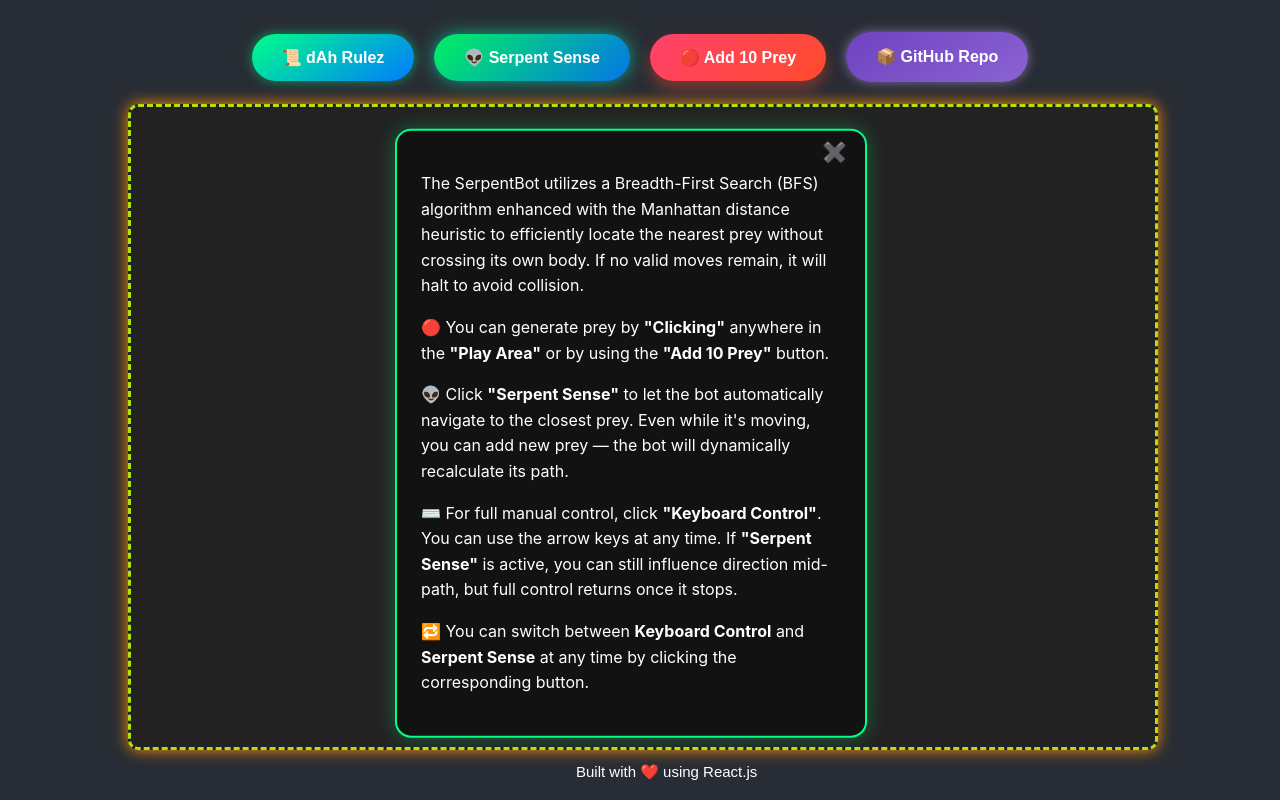
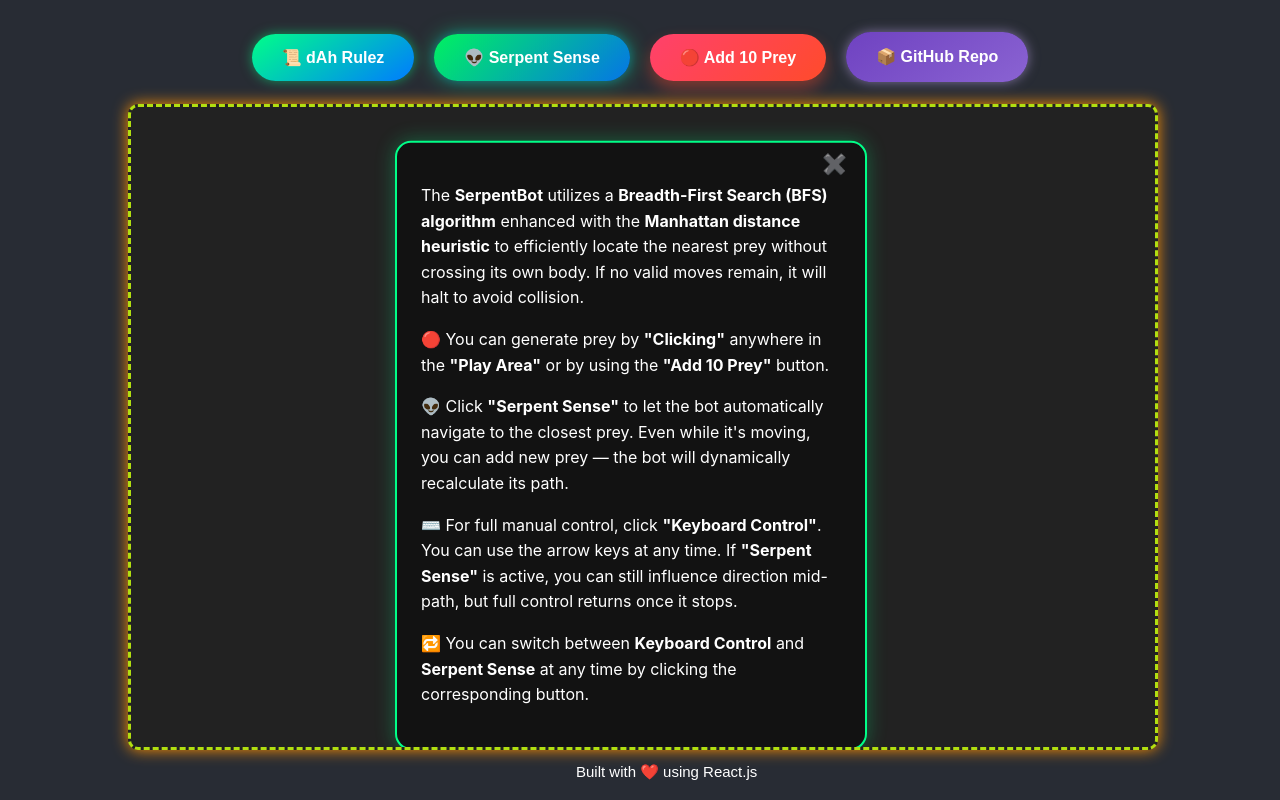
Before and after one commit to shams72/SerpentBot, a React (Create React App) app: page / in a window 1280 px wide. Both pictures are taken after a click on the button "📜 dAh Rulez". Built offline with nearby package versions, Linux system fonts and the light colour scheme.

Commit message:
beautify

```diff
--- a/src/snake/rules.jsx
+++ b/src/snake/rules.jsx
@@ -7,7 +7,7 @@ const Rules = ({gridDimensions, showRules,setShowRules}) => {
         position: 'relative',
         top: `${Math.floor(gridDimensions.rows / 2) * 20}px`,
         left: `${Math.floor(gridDimensions.cols / 2) * 20}px`,
-        transform: 'translate(-50%, -49%)',
+        transform: 'translate(-50%, -47%)',
         backgroundColor: '#121212',
         color: '#fff',
         border: '2px solid #00ff88',
@@ -42,8 +42,7 @@ const Rules = ({gridDimensions, showRules,setShowRules}) => {
             ✖️
         </button>
 
-        <p>The SerpentBot utilizes a Breadth-First Search (BFS) algorithm enhanced with the Manhattan distance heuristic to efficiently locate the nearest prey without crossing its own body. If no valid moves remain, it will halt to avoid collision.</p>
-
+        <p>The <strong>SerpentBot</strong> utilizes a <strong>Breadth-First Search (BFS) algorithm</strong> enhanced with the <strong>Manhattan distance heuristic</strong> to efficiently locate the nearest prey without crossing its own body. If no valid moves remain, it will halt to avoid collision.</p>
         <p>🔴 You can generate prey by <strong>"Clicking"</strong> anywhere in the <strong>"Play Area"</strong> or by using the <strong>"Add 10 Prey"</strong> button.</p>
         <p>👽 Click <strong>"Serpent Sense"</strong> to let the bot automatically navigate to the closest prey. Even while it's moving, you can add new prey — the bot will dynamically recalculate its path.</p>
         <p>⌨️ For full manual control, click <strong>"Keyboard Control"</strong>. You can use the arrow keys at any time. If <strong>"Serpent Sense"</strong> is active, you can still influence direction mid-path, but full control returns once it stops.</p>
```
